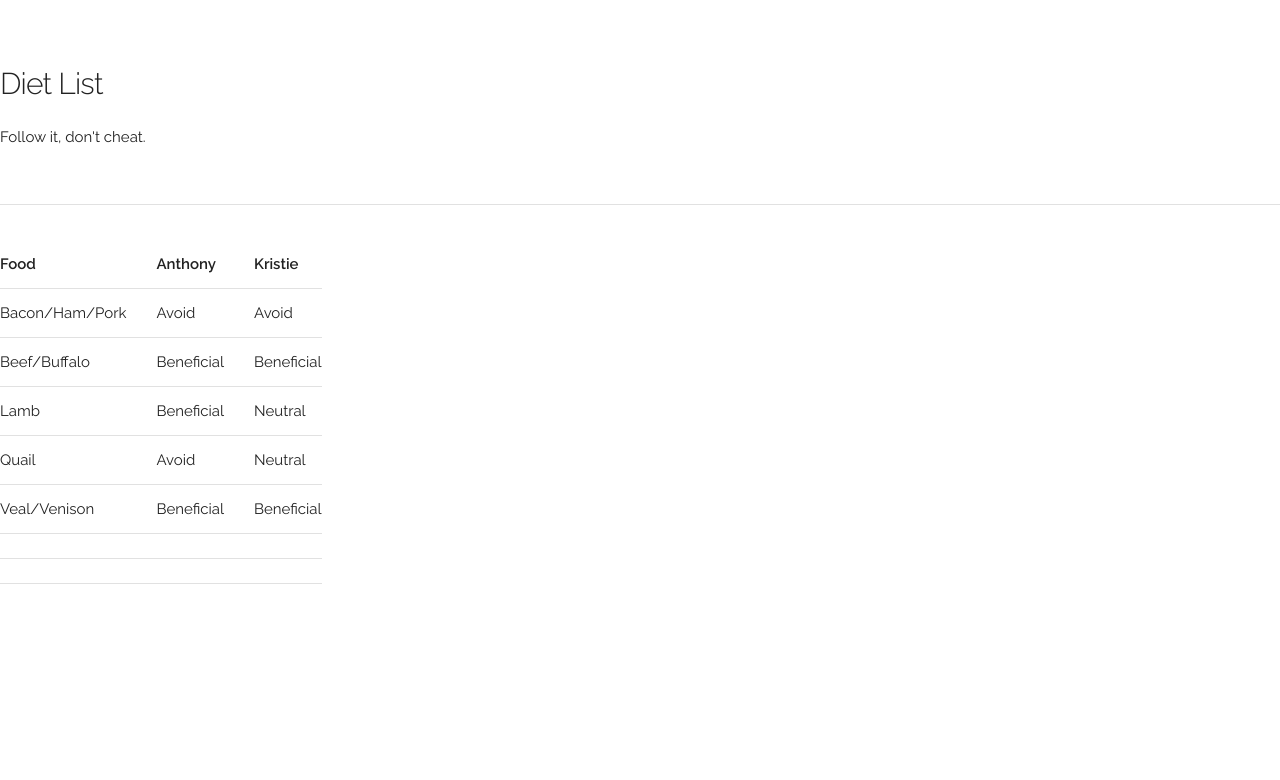
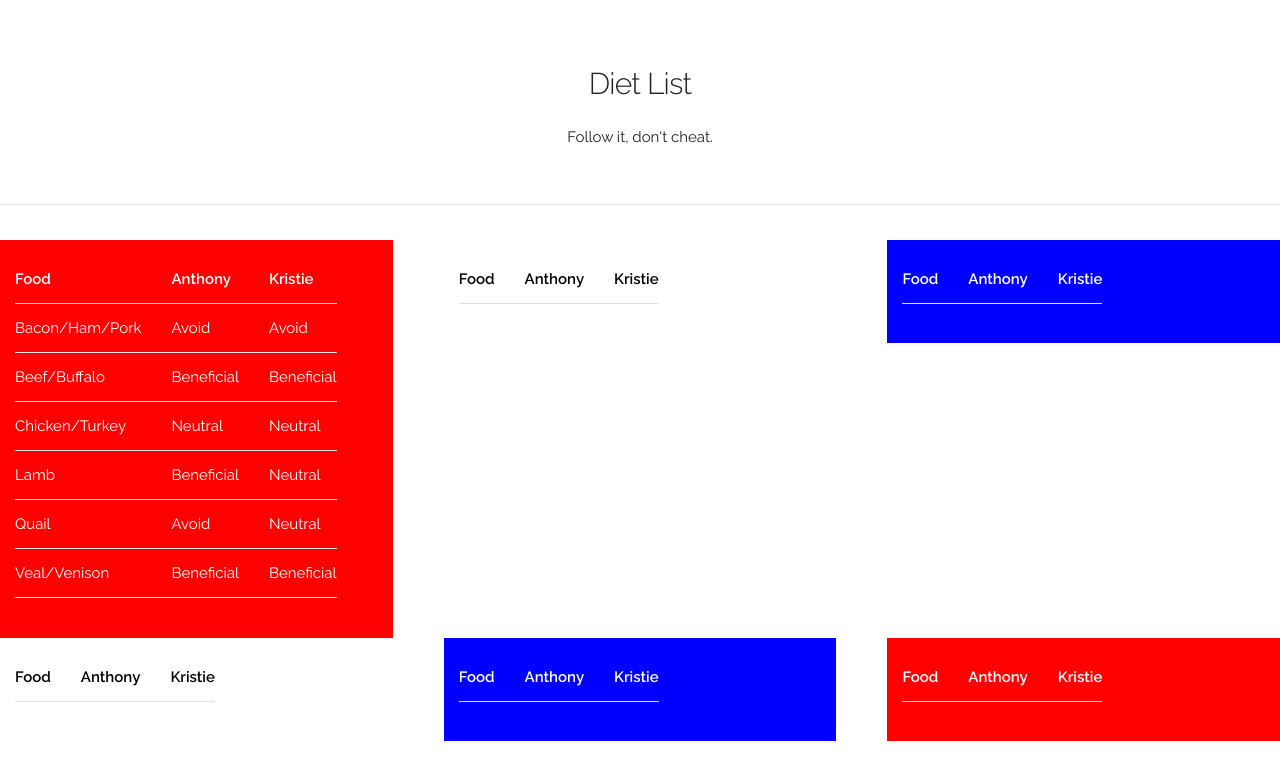
Before and after one commit to KristieWhite/Diet_List, a plain HTML site: page index.html in a window 1280 px wide. Drawn offline with Linux system fonts and the light colour scheme.

Commit message:
table layout

```diff
--- a/css/main.css
+++ b/css/main.css
@@ -1,3 +1,34 @@
-.pink {
-	background-color: pink;
+#meat {
+	background-color: red;
+	color: white;
+	padding: 1em;
 }
+
+#fish {
+	background-color: white;
+	color: black;
+	padding: 1em;
+}
+
+#dairy {
+	background-color: blue;
+	color: white;
+	padding: 1em;
+}
+
+#beans {
+	background-color: white;
+	color: black;
+	padding: 1em;
+}
+
+#nuts {
+	background-color: blue;
+	color: white;
+	padding: 1em;
+}
+#grains {
+	background-color: red;
+	color: white;
+	padding: 1em;
+}
--- a/css/skeleton.css
+++ b/css/skeleton.css
@@ -391,6 +391,10 @@ hr {
   display: table;
   clear: both; }
 
+.center {
+  text-align: center;
+}
+
 
 /* Media Queries
 –––––––––––––––––––––––––––––––––––––––––––––––––– */
--- a/index.html
+++ b/index.html
@@ -34,14 +34,16 @@
   –––––––––––––––––––––––––––––––––––––––––––––––––– -->
 
   <div class="row">
-    <div class="one-half column" style="margin-top: 5%">
-      <h4>Diet List</h4>
-      <p>Follow it, don't cheat.</p>
+    <div class="column" style="margin-top: 5%">
+      <h4 class="center">Diet List</h4>
+      <p class="center">Follow it, don't cheat.</p>
     </div>
   </div>
+
   <hr>
-  <div class="row" class="pink">
-    <div>
+
+  <div class="row">
+    <div class="one-third column" id="meat">
       <table>
         <thead>
           <tr>
@@ -61,6 +63,11 @@
             <td>Beneficial</td>
           </tr>
           <tr>
+            <td>Chicken/Turkey</td>
+            <td>Neutral</td>
+            <td>Neutral</td>
+          </tr>
+          <tr>
             <td>Lamb</td>
             <td>Beneficial</td>
             <td>Neutral</td>
@@ -75,19 +82,84 @@
             <td>Beneficial</td>
             <td>Beneficial</td>
           </tr>
+      </table>
+    </div>
+    <div class="one-third column" id="fish">
+      <table>
+        <thead>
           <tr>
-            <td></td>
-            <td></td>
-            <td></td>
+            <th>Food</th>
+            <th>Anthony</th>
+            <th>Kristie</th>
           </tr>
+        </thead>
+          <tr></tr>
+          <tr></tr>
+          <tr></tr>
+      </table>
+    </div>
+    <div class="one-third column" id="dairy">
+      <table>
+        <thead>
           <tr>
-            <td></td>
-            <td></td>
-            <td></td>
+            <th>Food</th>
+            <th>Anthony</th>
+            <th>Kristie</th>
           </tr>
+        </thead>
+          <tr></tr>
+          <tr></tr>
+          <tr></tr>
       </table>
     </div>
   </div>
+
+  <div class="row">
+    <div class="one-third column" id="beans">
+      <table>
+        <thead>
+          <tr>
+            <th>Food</th>
+            <th>Anthony</th>
+            <th>Kristie</th>
+          </tr>
+        </thead>
+          <tr></tr>
+          <tr></tr>
+          <tr></tr>
+      </table>
+    </div>
+    <div class="one-third column" id="nuts">
+      <table>
+        <thead>
+          <tr>
+            <th>Food</th>
+            <th>Anthony</th>
+            <th>Kristie</th>
+          </tr>
+        </thead>
+          <tr></tr>
+          <tr></tr>
+          <tr></tr>
+      </table>
+    </div>
+    <div class="one-third column" id="grains">
+      <table>
+        <thead>
+          <tr>
+            <th>Food</th>
+            <th>Anthony</th>
+            <th>Kristie</th>
+          </tr>
+        </thead>
+          <tr></tr>
+          <tr></tr>
+          <tr></tr>
+      </table>
+    </div>
+  </div>
+
+
 
 
 <!-- End Document
```
